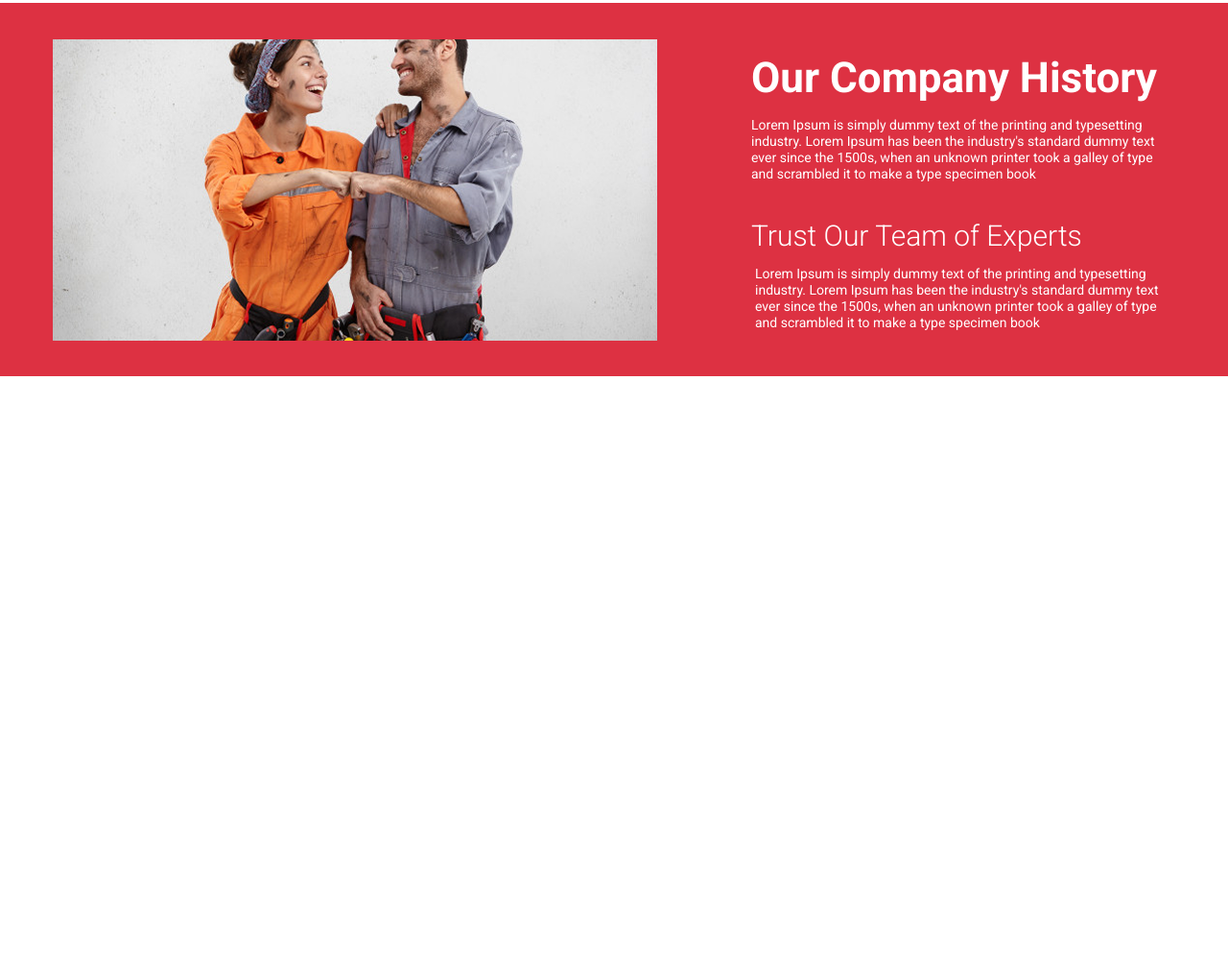
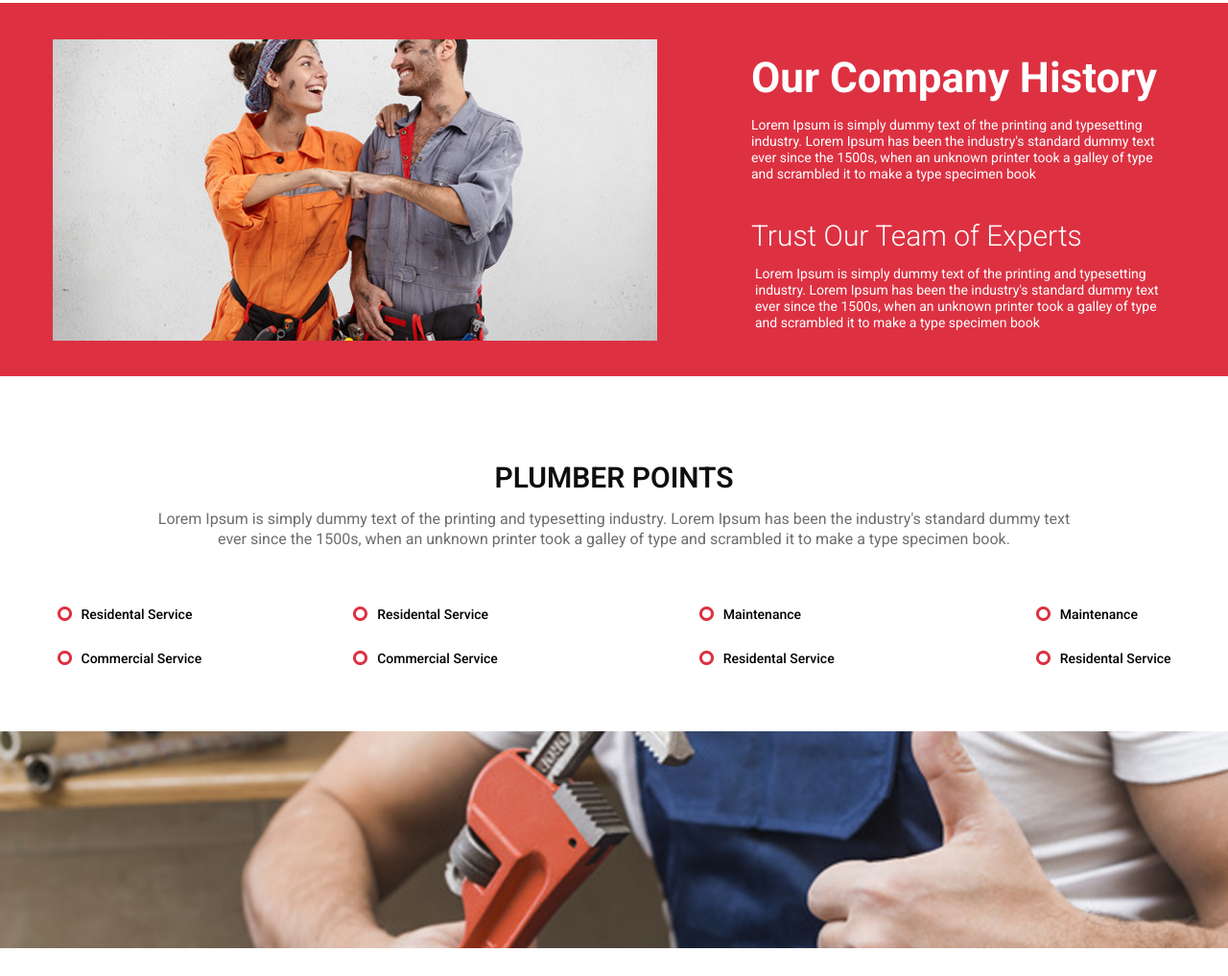
Before and after one commit to Karima-Aktari/3_Plumber_Point, a plain HTML site: page index.html in a window 1280 px wide. Shown: the part 1400-2417 px from the top of the page at 96% size. Before the commit the page ends 1792 px from the top, so only its background shows below. Drawn offline with nearby package versions, Linux system fonts and the light colour scheme.

Commit message:
plumber-point

```diff
--- a/assets/css/style.css
+++ b/assets/css/style.css
@@ -34,6 +34,4 @@ img {
   background: url(../img/bg-image.png);
   background-position: top;
   background-repeat: no-repeat;
-  width: 1170px;
-  height: 405px;
 }
--- a/index.html
+++ b/index.html
@@ -65,7 +65,7 @@
         </section>
       </div>
 
-      <div class="mt-[48px] md:h-[384px]">
+      <div class="mt-[48px] md:h-[384px] mx-auto">
         <div class="container mx-auto">
           <div class="flex md:flex-row flex-col">
             <div class="pt-[106px]">
@@ -111,7 +111,9 @@
     </div>
 
     <!-- Service Area -->
-    <div class="bg-[#DD3142] md:h-[297px] pt-[42px] pb-[27px] px-[220px]">
+    <div
+      class="bg-[#DD3142] md:h-[297px] pt-[42px] pb-[27px] px-[220px] mx-auto"
+    >
       <div class="container mx-auto">
         <div class="flex justify-center md:flex-row flex-col">
           <div class="pt-[33.8px] pl-[4px]">
@@ -197,19 +199,25 @@
 
     <!-- welcome-video -->
     <div class="mt-[81px] mb-[76px]">
-      <div class="container">
-        <div class="bg-welcome object-cover relative">
+      <div class="container mx-auto">
+        <div
+          class="bg-welcome object-cover relative md:w-[1170px] h-[405px] mx-auto"
+        >
           <div class="absolute">
-            <div class="flex items-center pt-[51px] pb-[61px]">
+            <div
+              class="flex items-center pt-[51px] pb-[61px] md:flex-row flex-col"
+            >
               <div
                 class="bg-[#FFFFFFB2] md:w-[542px] h-[293px] pl-[49px] pt-[22px] pb-[17px] pr-[61px]"
               >
                 <h2
-                  class="text-[#000] text-[44px] font-bold w-[366px] h-[104px] leading-13"
+                  class="text-[#000] text-[44px] font-bold md:w-[366px] md:h-[104px] leading-13"
                 >
                   Welcome to Plumber Company
                 </h2>
-                <p class="text-[#000] text-sm font-normal leading-4 pt-[12px]">
+                <p
+                  class="text-[#000] text-sm font-normal leading-4 pt-[12px] mx-auto"
+                >
                   Lorem Ipsum is simply dummy text of the printing and
                   typesetting industry. Lorem Ipsum has been the industry's
                   standard dummy text ever since the 1500s, when an unknown
@@ -237,9 +245,9 @@
     </div>
 
     <!-- Our Company History -->
-    <div class="bg-[#DD3142]">
-      <div class="container">
-        <div class="flex justify-between">
+    <div class="bg-[#DD3142] mx-auto">
+      <div class="container mx-auto">
+        <div class="flex justify-between md:flex-row flex-col">
           <div class="pt-[38px] pb-[37px]">
             <img
               src="assets/img/image.png"
@@ -247,10 +255,10 @@
               alt=""
             />
           </div>
-          <div class="pt-[45px] pb-[50px] pr-[10px] md:h-[288px]">
+          <div class="mt-[45px] mb-[50px] pr-[10px] md:h-[288px]">
             <div class="flex flex-col text-[#FFF]">
               <div class="flex flex-col">
-                <h2 class="text-[44px] font-bold h-[52px]">
+                <h2 class="text-[44px] font-bold md:h-[52px]">
                   Our Company History
                 </h2>
                 <p
@@ -282,5 +290,127 @@
         </div>
       </div>
     </div>
+
+    <!-- Plumber Points -->
+    <div class="px-[3px] mb-[66px] mx-auto">
+      <div class="container mx-auto">
+        <div class="text-center mt-[83px]">
+          <h2
+            class="text-[#0E0E0E] text-[30px] font-semibold uppercase h-[35px]"
+          >
+            Plumber Points
+          </h2>
+          <p
+            class="md:w-[983px] md:h-[53px] text-[#6D6D6D] text-base font-normal leading-[21.36px] mx-auto pt-[20px]"
+          >
+            Lorem Ipsum is simply dummy text of the printing and typesetting
+            industry. Lorem Ipsum has been the industry's standard dummy text
+            ever since the 1500s, when an unknown printer took a galley of type
+            and scrambled it to make a type specimen book.
+          </p>
+        </div>
+
+        <div class="pt-[40px] w-full">
+          <div class="flex md:flex-row flex-col">
+            <div class="md:pl-[4.5px]">
+              <div class="flex items-center pt-[26.5px]">
+                <img
+                  src="assets/img/Ellipse 41.png"
+                  alt=""
+                  class="w-[15px] h-[15px]"
+                />
+                <h5 class="text-sm text-[#000] font-medium pl-[10px]">
+                  Residental Service
+                </h5>
+              </div>
+              <div class="flex items-center pt-[26px]">
+                <img
+                  src="assets/img/Ellipse 41.png"
+                  alt=""
+                  class="w-[15px] h-[15px]"
+                />
+                <h5 class="text-sm text-[#000] font-medium pl-[10px]">
+                  Commercial Service
+                </h5>
+              </div>
+            </div>
+            <div class="md:pl-[158px]">
+              <div class="flex items-center pt-[26.5px]">
+                <img
+                  src="assets/img/Ellipse 41.png"
+                  alt=""
+                  class="w-[15px] h-[15px]"
+                />
+                <h5 class="text-sm text-[#000] font-medium pl-[10px]">
+                  Residental Service
+                </h5>
+              </div>
+              <div class="flex items-center pt-[26px]">
+                <img
+                  src="assets/img/Ellipse 41.png"
+                  alt=""
+                  class="w-[15px] h-[15px]"
+                />
+                <h5 class="text-sm text-[#000] font-medium pl-[10px]">
+                  Commercial Service
+                </h5>
+              </div>
+            </div>
+            <div class="md:pl-[210px]">
+              <div class="flex items-center pt-[26.5px]">
+                <img
+                  src="assets/img/Ellipse 41.png"
+                  alt=""
+                  class="w-[15px] h-[15px]"
+                />
+                <h5 class="text-sm text-[#000] font-medium pl-[10px]">
+                  Maintenance
+                </h5>
+              </div>
+              <div class="flex items-center pt-[26px]">
+                <img
+                  src="assets/img/Ellipse 41.png"
+                  alt=""
+                  class="w-[15px] h-[15px]"
+                />
+                <h5 class="text-sm text-[#000] font-medium pl-[10px]">
+                  Residental Service
+                </h5>
+              </div>
+            </div>
+            <div class="md:pl-[210px]">
+              <div class="flex items-center pt-[26.5px]">
+                <img
+                  src="assets/img/Ellipse 41.png"
+                  alt=""
+                  class="w-[15px] h-[15px]"
+                />
+                <h5 class="text-sm text-[#000] font-medium pl-[10px]">
+                  Maintenance
+                </h5>
+              </div>
+              <div class="flex items-center pt-[26px]">
+                <img
+                  src="assets/img/Ellipse 41.png"
+                  alt=""
+                  class="w-[15px] h-[15px]"
+                />
+                <h5 class="text-sm text-[#000] font-medium pl-[10px]">
+                  Residental Service
+                </h5>
+              </div>
+            </div>
+          </div>
+        </div>
+      </div>
+    </div>
+    <!-- Image -->
+    <div class="md:h-[255px] mx-auto">
+      <img
+        src="assets/img/image 4.png"
+        alt=""
+        class="md:h-[255px] w-full bg-cover bg-center"
+      />
+    </div>
   </body>
 </html>
```
Also changed, not shown: assets/img/Ellipse 41.png (added), assets/img/image 4.png (added).
